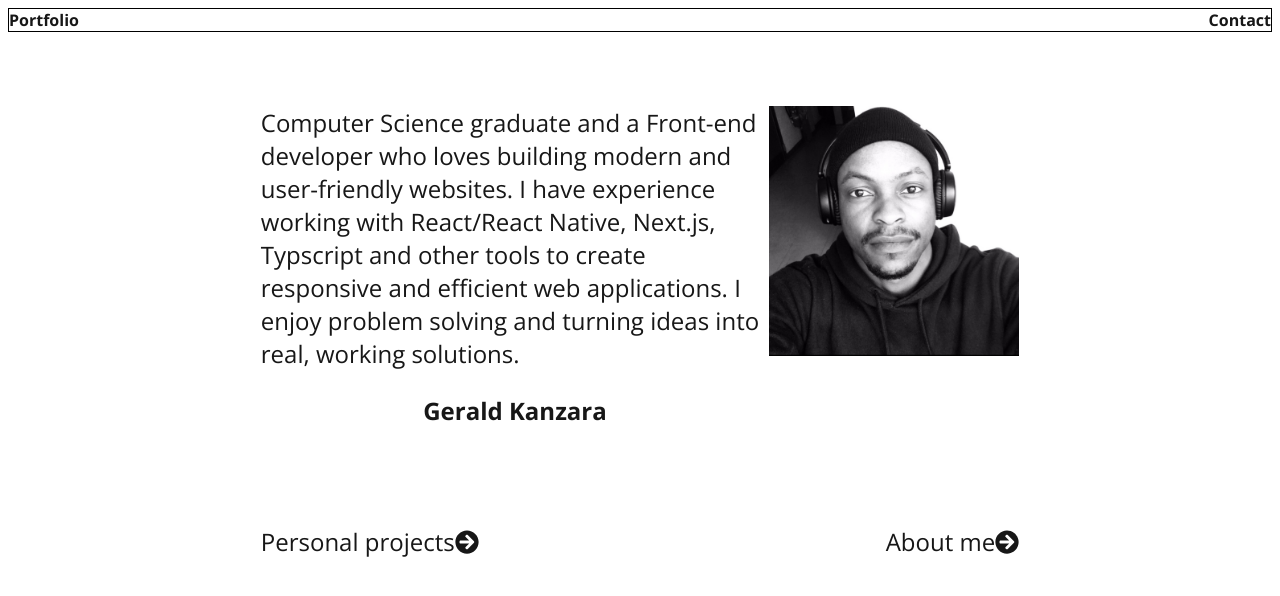
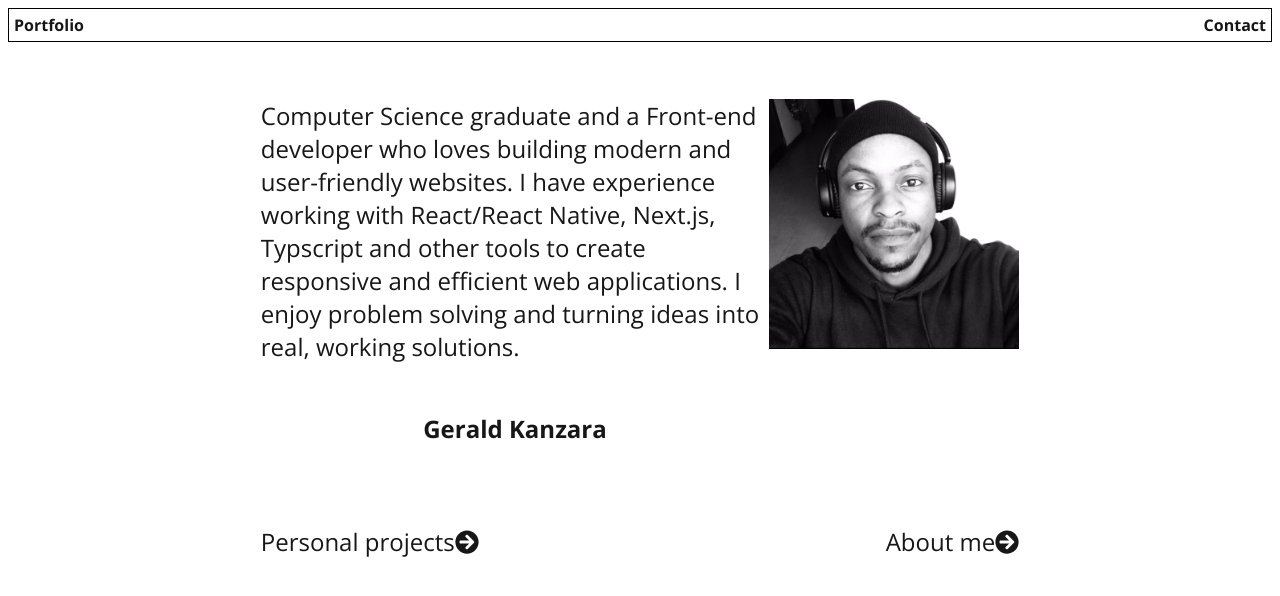
Before and after one commit to GerryKanz/MyPortFolio, a Next.js app: page / in a window 1280 px wide. Shown: the top 596 px of the page. Built offline with nearby package versions, Linux system fonts and the light colour scheme.

Commit message:
Checking the updated paddings on deployment

```diff
--- a/app/page.module.css
+++ b/app/page.module.css
@@ -6,8 +6,7 @@
   flex-direction: row;
   gap: 32px;
   border: 1px solid black;
-  padding: 5;
-  /* margin: 5; */
+  padding: 5px;
   font-weight: bold;
 }
 
@@ -28,7 +27,7 @@
 }
 
 .name {
-  padding-top: 25;
+  padding-top: 25px;
   text-align: center;
   font-weight: bold;
 }
```
